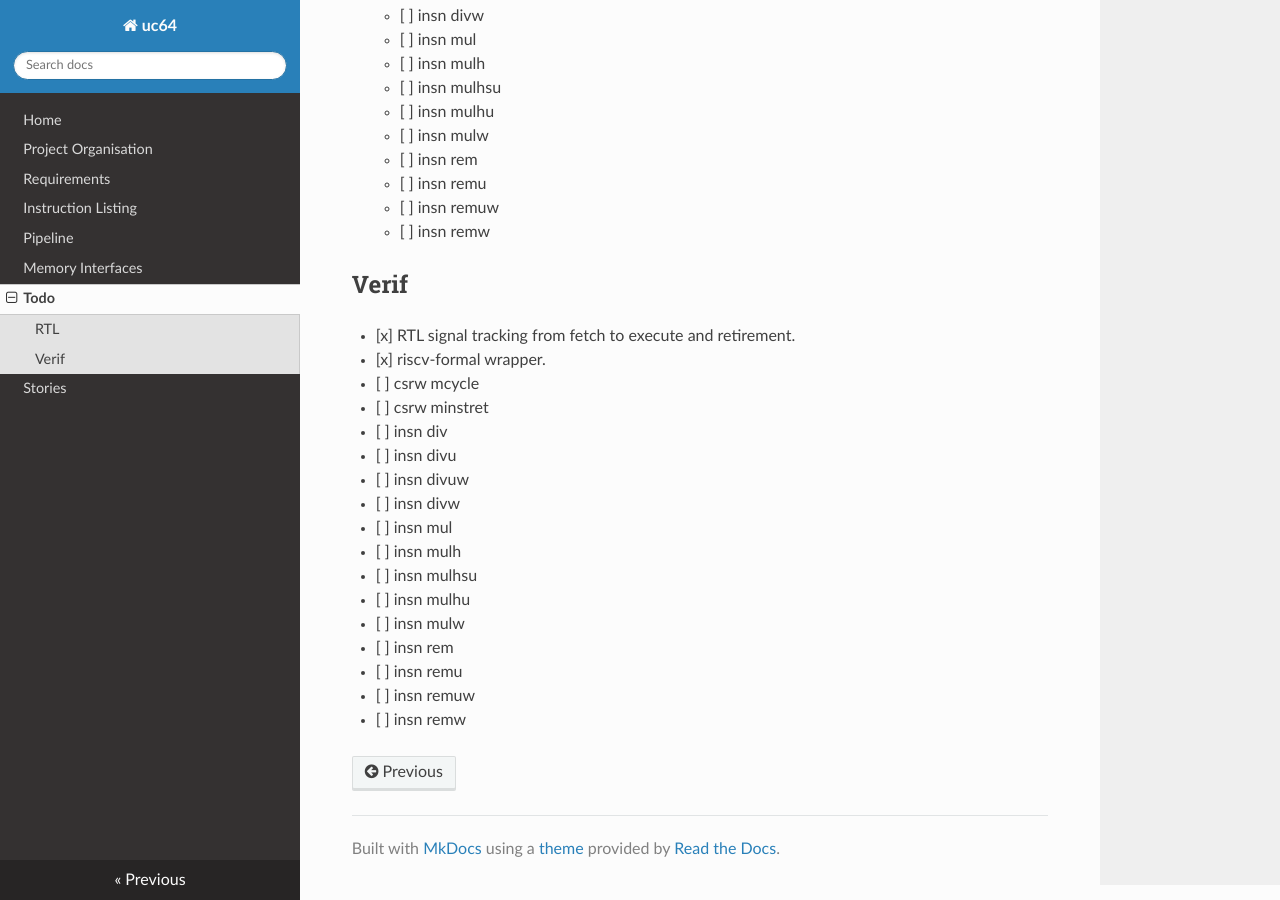
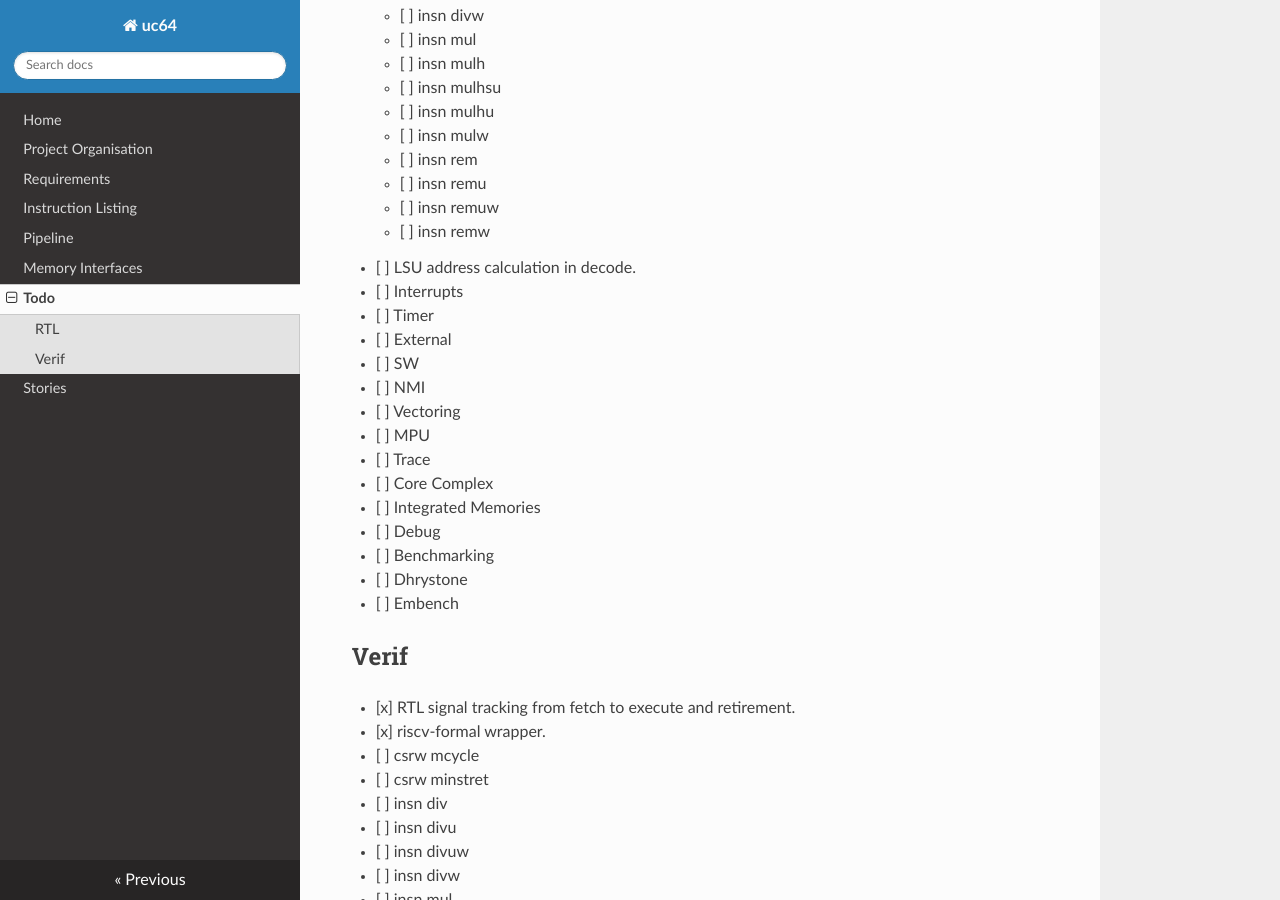
Before and after one commit to ben-marshall/croyde-riscv, an MkDocs documentation site: the page built from docs/todo.md, in a window 1280 px wide and 900 px high, scrolled down 465 px. Built offline with MkDocs 1.6.1, drawn with Linux system fonts in a browser that asks for light colours; nearby versions of some CDN libraries.

Commit message:
Todo: feature list
 On branch master
 Changes to be committed:
	modified:   docs/todo.md

```diff
--- a/docs/todo.md
+++ b/docs/todo.md
@@ -30,6 +30,37 @@
     - [ ] insn remuw
     - [ ] insn remw
 
+- [ ] LSU address calculation in decode.
+
+- [ ] Interrupts
+
+  - [ ] Timer
+
+  - [ ] External
+
+  - [ ] SW
+
+  - [ ] NMI
+
+  - [ ] Vectoring
+
+- [ ] MPU
+
+- [ ] Trace
+
+- [ ] Core Complex
+
+  - [ ] Integrated Memories
+
+  - [ ] Debug
+
+- [ ] Benchmarking
+
+  - [ ] Dhrystone
+
+  - [ ] Embench
+
+
 ## Verif
 
 - [x] RTL signal tracking from fetch to execute and retirement.
```
